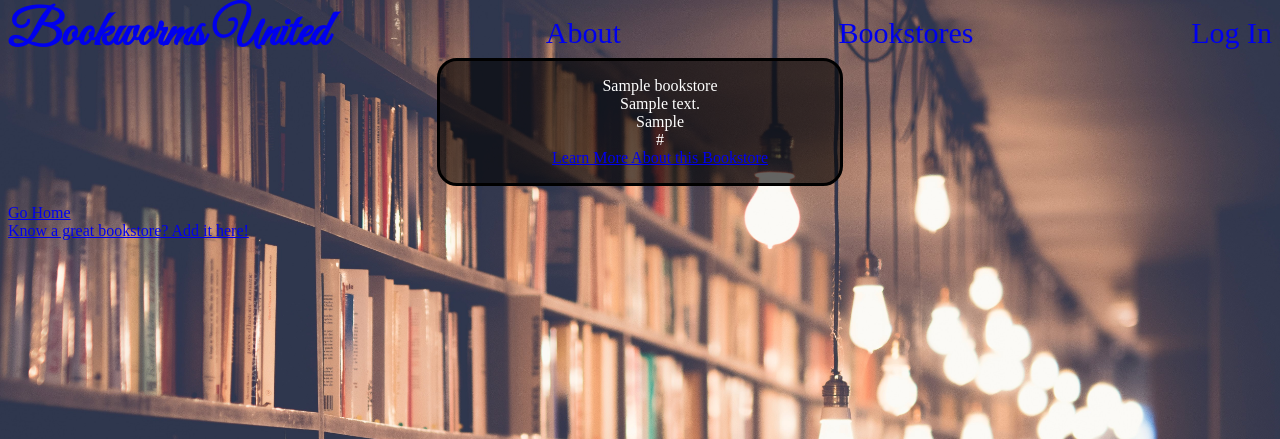
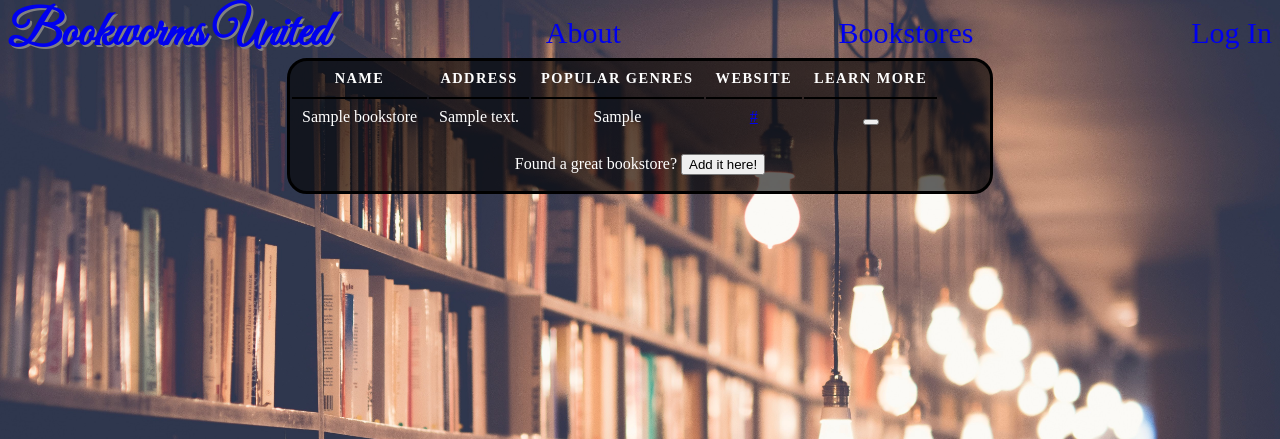
Before and after one commit to johnrobertmahlan/Bookworms-United, a Node server app: page /bookstores in a window 1280 px wide. Shown: the top 439 px of the page. Run offline with Node 20, Linux system fonts and the light colour scheme; tables that the repository leaves empty hold one stand-in row (values such as "Sample post"); some libraries are stand-ins or nearby versions.

Commit message:
update bookstore index view

```diff
--- a/public/css/style.css
+++ b/public/css/style.css
@@ -5,6 +5,10 @@ nav {
     height: 50px;
     color: white;
     font-size: 30px;
+}
+
+h1 {
+    text-shadow: 2px 2px gray;
 }
 
 nav>a {
@@ -37,6 +41,10 @@ body {
     color: white;
 }
 
+#add-bookstore {
+    margin: 0 auto;
+}
+
 a:visited {
     color: white;
 }
@@ -46,11 +54,27 @@ ul {
 }
 
 #bookstore-display {
-    margin: 0 auto;
+    margin: auto;
     text-align: center;
     background-color: rgba(0,0,0,0.6);
-    width: 400px;
+    width: 700px;
     border: 3px solid black;
     border-radius: 20px;
     color: white;
 };
+
+table {
+    width: 600px;
+}
+
+th, td {
+    padding: 7px 10px 10px 10px;
+}
+
+th {
+    text-transform: uppercase;
+    letter-spacing: 0.1em;
+    font-size: 90%;
+    border-bottom: 2px solid black;
+    text-align: center;
+}
--- a/views/bookstores/index.ejs
+++ b/views/bookstores/index.ejs
@@ -1,20 +1,33 @@
 <%- include('../partials/header') %>
 
 <div id="bookstore-display">
-    <% bookstores.forEach(function(bookstore) { %>
-        <ul>
-            <li><%= bookstore.name %></li>
-            <li><%= bookstore.address %></li>
-            <li><%= bookstore.genres.join(", ") %></li>
-            <li><%= bookstore.website %></li>
-            <li><a href="/bookstores/<%= bookstore._id %>">Learn More About this Bookstore</a></li>
-        </ul>
-    <% }); %>
+    <table>
+        <thead>
+            <tr>
+                <th>Name</th>
+                <th>Address</th>
+                <th>Popular Genres</th>
+                <th>Website</th>
+                <th>Learn More</th>
+            </tr>
+        </thead>
+        <tbody>
+            <% bookstores.forEach(function(bookstore) { %>
+                <tr>
+                    <td><%= bookstore.name %></td>
+                    <td><%= bookstore.address %></td>
+                    <td><%= bookstore.genres.join(", ") %></td>
+                    <td><a href="<%= bookstore.website %>"><%= bookstore.website %></a></td>
+                    <td><form action="/bookstores/<%= bookstore._id %>" method="GET"><button type="submit" value="Get More Information"></button></form></td>
+                </tr>
+            <% }); %>
+        </tbody>
+    </table>
+    <form id="add-bookstore" action="/bookstores/new" method="GET">
+        <p>Found a great bookstore? <button type="submit">Add it here!</button></p>
+    </form>
 </div>
-<br />
-<a href="/">Go Home</a>
-<br />
-<a href="/bookstores/new">Know a great bookstore? Add it here!</a>
+
 
 
 <%- include('../partials/footer') %>
```
